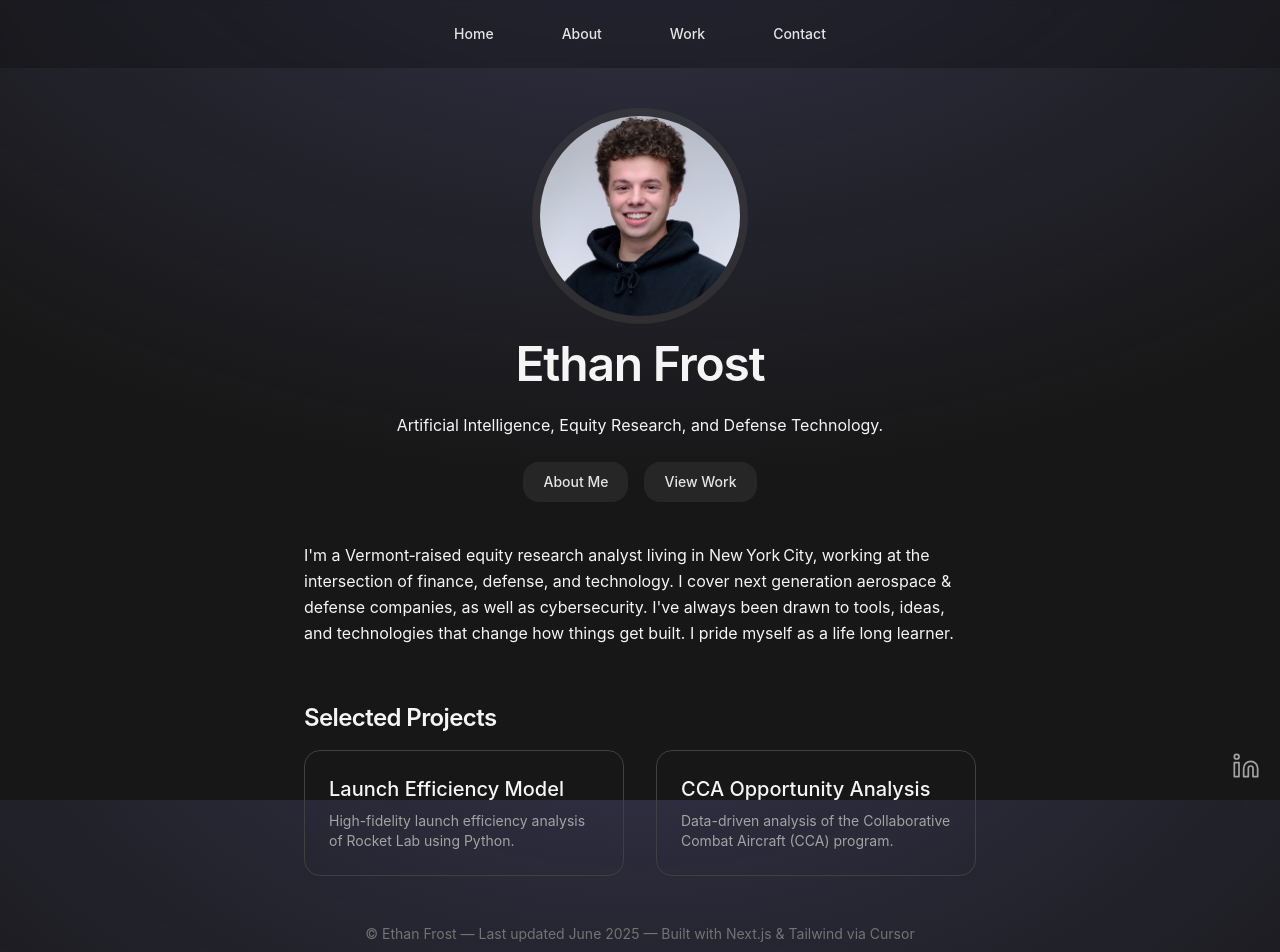
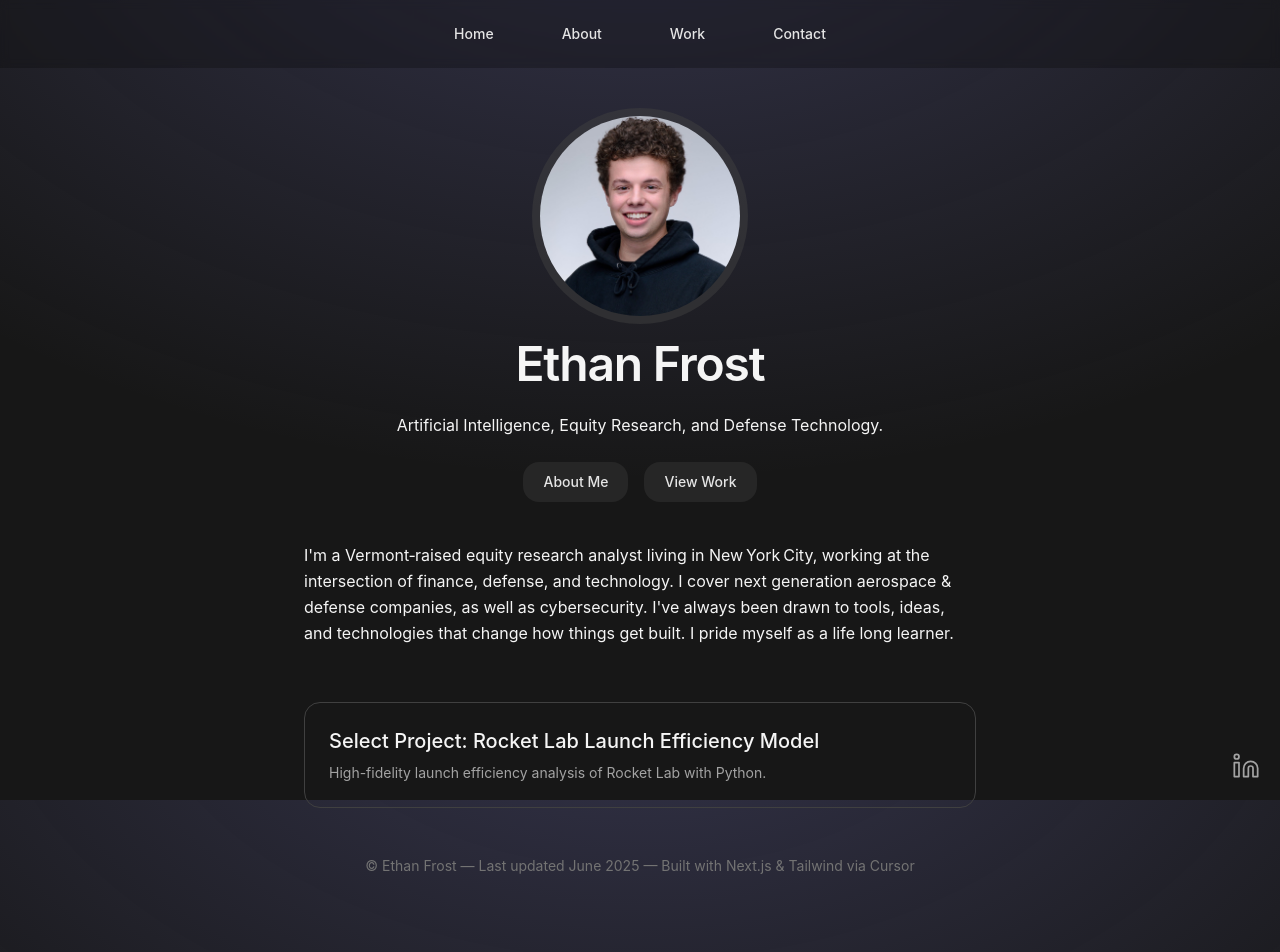
Before and after one commit to ethan-frost-xyz/personal-site, a Next.js app in the folder personal-site/: page / in a window 1280 px wide. Shown: the top 952 px of the page. Built offline with nearby package versions, Linux system fonts and the light colour scheme.

Commit message:
animations to main page, removed cca project page

```diff
--- a/personal-site/src/app/page.tsx
+++ b/personal-site/src/app/page.tsx
@@ -3,9 +3,10 @@ import Link from 'next/link';
 import Image from 'next/image';
 import type { Metadata } from 'next';
 import Card from '@/components/ui/card';
-import { Section, H2, P, Button } from "../components/primitives"
+import { Section, P, Button } from "../components/primitives"
 import {Dialog, DialogTrigger} from "@/components/ui/dialog"
 import { AnimatedDialogContent } from "@/components/AnimatedDialogContent"
+import { ScrollAnimation } from 'src/components/ui/scroll-animations';
 
 export const metadata: Metadata = {
   title: 'Ethan Frost',
@@ -18,6 +19,7 @@ export default function Home() {
       <main className="space-y-6">
         {/* ---------------- Hero Section ---------------- */}
         <section id="hero" className="flex flex-col items-center text-center space-y-6">
+          <ScrollAnimation animation="fadeIn" delay={300} duration={800}>
             <div className="relative group">
               <div className="absolute -inset-2 rounded-full bg-neutral-700/50 transition-all duration-300 group-hover:bg-neutral-600/50 group-hover:shadow-[0_0_20px_rgba(255,255,255,0.1)]" />
               <Image
@@ -29,11 +31,19 @@ export default function Home() {
                 priority
               />
             </div>
-          <h1 className="text-5xl font-semibold tracking-tight">Ethan Frost</h1>
+          </ScrollAnimation>
+          <h1 className="text-5xl font-semibold tracking-tight">
+            <ScrollAnimation animation="fadeIn" delay={500} duration={800}>
+              Ethan Frost
+            </ScrollAnimation>
+          </h1>
+          <ScrollAnimation animation="fadeIn" delay={700} duration={800}>
             <P className="max-w-2xl mx-auto">
               Artificial Intelligence, Equity Research, and Defense Technology.
             </P>
+          </ScrollAnimation>
           {/* ---------------- Navigation Buttons ---------------- */}
+          <ScrollAnimation animation="fadeIn" delay={900} duration={800}>
             <div className="flex gap-4">
               <Button asChild variant="secondary">
                 <Link href="/about">About Me</Link>
@@ -42,8 +52,10 @@ export default function Home() {
                 <Link href="/work">View Work</Link>
               </Button>
             </div>
+          </ScrollAnimation>
         </section>
         {/* ---------------- Introduction ---------------- */}
+        <ScrollAnimation animation="fadeIn" delay={1100} duration={800}>
           <Section id="introduction" className='py-4'>
             <P>
               I&apos;m a Vermont‑raised equity research analyst living in New York City, working at the
@@ -53,18 +65,19 @@ export default function Home() {
               things get built. I pride myself as a life long learner.
             </P>
           </Section>
+        </ScrollAnimation>
 
         {/* ---------------- Project Teasers ---------------- */}
+        <ScrollAnimation animation="fadeIn" delay={1300} duration={800}>
           <Section id="projects" className="space-y-4 py-4">
-          <H2>Selected Projects</H2>
 
-          <div className="grid grid-cols-1 gap-8 md:grid-cols-2">
+            <div className="grid grid-cols-1 gap-8 md:grid-cols-1">
               {/* ---- Rocket Lab --------------------------------------------------- */}
               <Dialog>
                 <DialogTrigger asChild>
                   <Card
-                  title="Launch Efficiency Model"
-                  description="High-fidelity launch efficiency analysis of Rocket Lab using Python."
+                    title="Select Project: Rocket Lab Launch Efficiency Model"
+                    description="High-fidelity launch efficiency analysis of Rocket Lab with Python."
                   />
                 </DialogTrigger>
 
@@ -76,26 +89,9 @@ export default function Home() {
                   linkText="Read full case →"
                 />
               </Dialog>
-
-            {/* ---- CCA Opportunity --------------------------------------------- */}
-            <Dialog>
-              <DialogTrigger asChild>
-                <Card
-                  title="CCA Opportunity Analysis"
-                  description="Data-driven analysis of the Collaborative Combat Aircraft (CCA) program."
-                />
-              </DialogTrigger>
-
-              <AnimatedDialogContent
-                title="CCA Opportunity Analysis"
-                description="Data-driven analysis of the Collaborative Combat Aircraft (CCA) program."
-                content="Using DoD budget docs and open-source flight-test data, war games findings, mapped addressable spending across autonomy software, airframes, and munitions for CCA."
-                linkHref="/work/cca-opportunity-analysis"
-                linkText="Read full case →"
-              />
-            </Dialog>
             </div>
           </Section>
+        </ScrollAnimation>
     </main>
       {/* ---------------- Footer ---------------- */}
       <footer className="py-8 text-center text-sm text-neutral-500">
```
Also changed, not shown: personal-site/src/app/work/rocket-lab-model/page.tsx (line endings or trailing spaces). Lines whose indentation alone changed are shown as unchanged.
